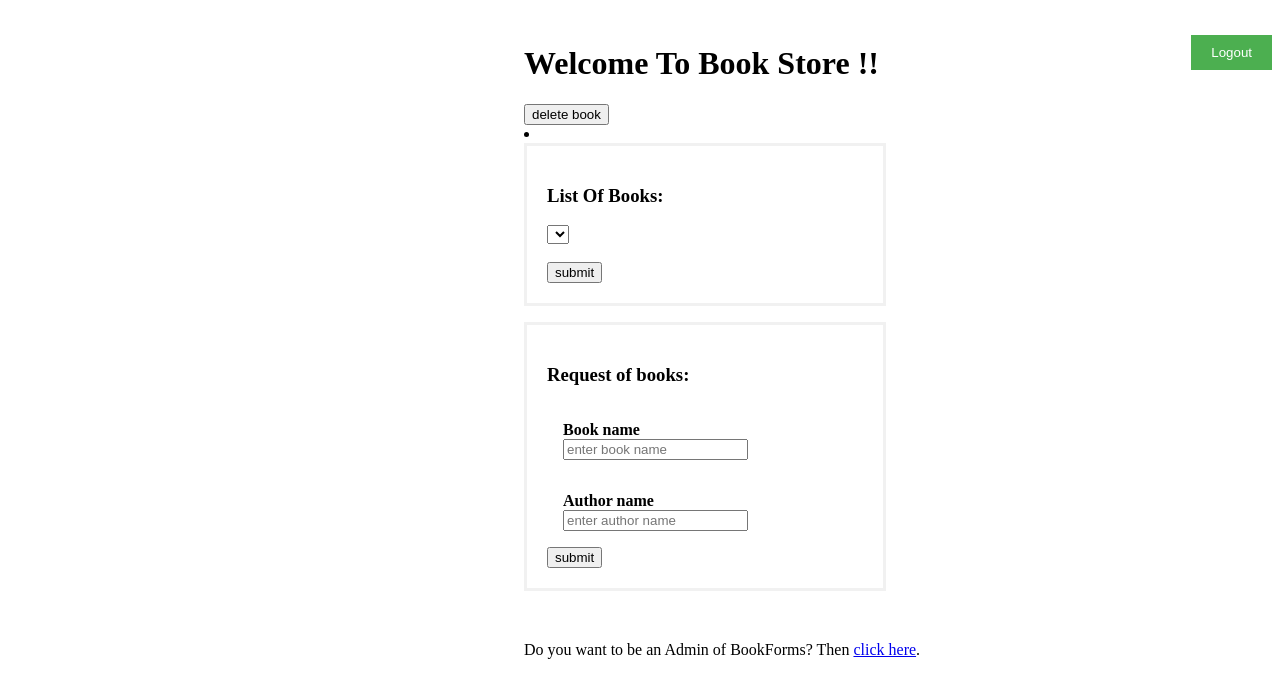
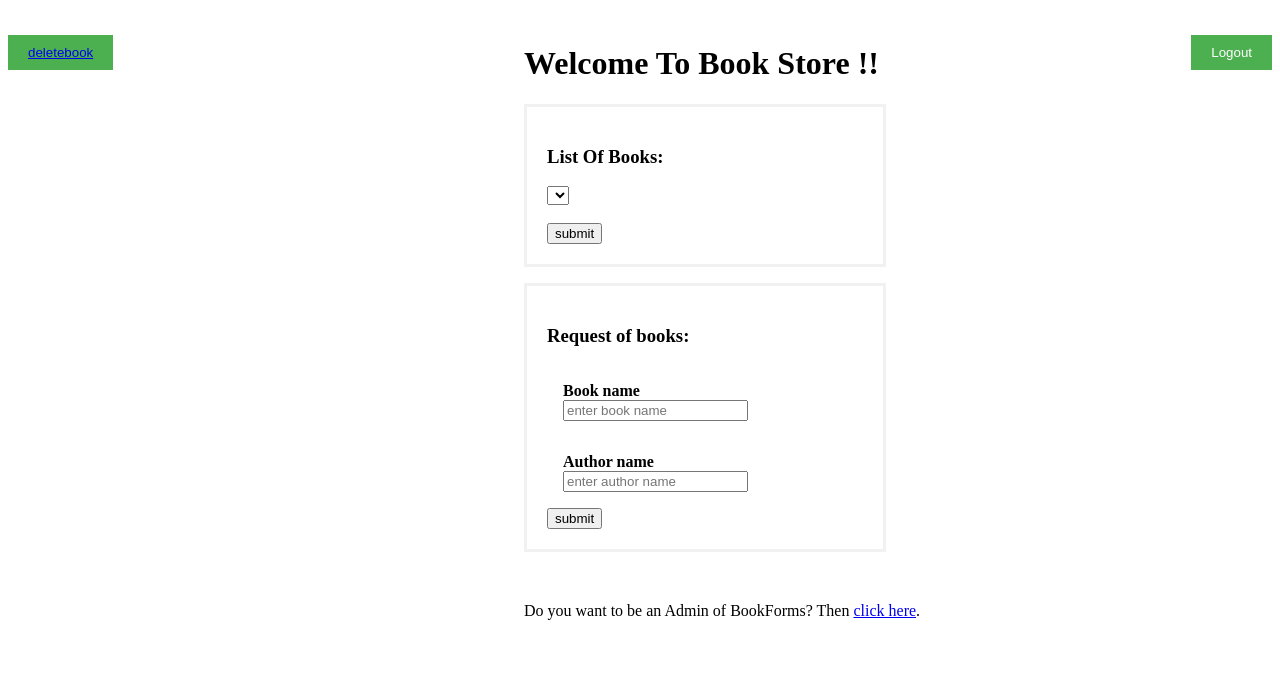
Before and after one commit to ShaikJohnShaida/bookform, a Flask app: template templates/userpage.html in a window 1280 px wide. Shown: the top 698 px of the page. Run offline with Flask 2, Linux system fonts and the light colour scheme; the template is opened without the code that fills it: most values are stand-ins (such as "Sample title", 1, 10 or a date in 2020); lists and menus that the app fills with data are empty; some libraries are stand-ins or nearby versions.

Commit message:
book delete option

```diff
--- a/main.py
+++ b/main.py
@@ -353,7 +353,9 @@ def resetpasswordstore():
      else:
          return 'Don\'t try to change the uid'
 
-
+@app.route('/deletepage')
+def deletepage():
+    return render_template('deletebook.html')
 
 
 @app.route('/adminlogin', methods=['POST'])
@@ -408,6 +410,7 @@ def get_book():
     logging.info(bookdata)
     headers = {'Content-Type': 'application/json'}
     return bookdata,200,headers
+
 
 @app.route('/adminlogout')
 def adminlogout():
@@ -559,9 +562,6 @@ def bookupdate(bookID):
 
 @app.route('/Book/<bookID>',methods = ['DELETE'])
 def bookdelete(bookID):
-    if mykey !=request.headers.get('key'):
-        return make_response(jsonify({'error': 'Invalid yor authorized key',"id":bookID}), 404)
-    else:
         book=Books.get_by_id(int(bookID))
         book.key.delete()
         return make_response(jsonify({"result" : "Book Successfully deleted with givn id",'bookid':bookID}))
@@ -602,5 +602,18 @@ def sample():
     if more or next_cursor:
          book = {'books': dic, "cursor": next_cursor.urlsafe(), "more": more}
          return jsonify(book)
+
+
+@app.route('/bookdeatil/<bookname>')
+def bookdetail(bookname):
+    book=Books.query(Books.name==bookname).get()
+    logging.info(book)
+    dic=[]
+    dict.append({"id": book.key.id(), "bookname": book.name, "author": book.author, "gener": book.genre})
+    bookdata = json.dumps({"Books": dict})
+    logging.info(bookdata)
+    headers = {'Content-Type': 'application/json'}
+    return bookdata, 200, headers
+
 if __name__ == '__main__':
     app.run(debug=True)
--- a/static/myjavascript.js
+++ b/static/myjavascript.js
@@ -37,6 +37,8 @@ function booklist() {
                 console.log(o);
                 var elm = document.getElementById("options");
                elm.innerHTML = elm.innerHTML + "<option>" + o.bookname+ "</option>";
+               document.getElementById("options").disabled=true;
+
             })
         }
     }
--- a/static/stylesheet/droupdown.css
+++ b/static/stylesheet/droupdown.css
@@ -14,7 +14,7 @@
 }
 
 /* The container <div> - needed to position the dropdown content */
-.dropdownlist {
+.dropdown_list {
     position: relative;
     display: inline-block;
 }
--- a/static/stylesheet/userpage.css
+++ b/static/stylesheet/userpage.css
@@ -9,6 +9,18 @@ position: absolute;
 right: 8px;
 top: 5px;
 }
+.bt{
+background-color: #4CAF50;
+color: white;
+padding: 10px 20px;
+margin: 30px 0;
+border: none;
+cursor: pointer;
+position: absolute;
+left: 8px;
+top: 5px;
+}
+
 
 .btn a{
 text-decoration:none;
--- a/static/userpage.js
+++ b/static/userpage.js
@@ -71,17 +71,73 @@ function book() {
    var xhttp = new XMLHttpRequest();
     xhttp.onreadystatechange = function() {
         if (this.readyState == 4 && this.status == 200) {
-            var data = JSON.parse(this.responseText)
+           var data = JSON.parse(this.responseText)
            bookdata=data["Books"]
-
-            bookdata.forEach(function(o){
+           bookdata.forEach(function(o){
                 console.log(o);
-                var elm = document.getElementById("book");
-               elm.innerHTML = elm.innerHTML + "<ul>" + o.bookname+ "</ul>";
-               document.getElementById("myDropdown").classList.toggle("show");
+                var elm = document.getElementById("test");
+                elm.innerHTML = elm.innerHTML + "<a href=# id = bookdetails >" + o.bookname + "</a>";
+               $("#booknam").toggle();
+             //  $("#author").toggle();
+               // $("#genre").toggle();
+               $("#booklist").hide();
             })
         }
     }
  xhttp.open("GET", "/get_book", true);
  xhttp.send();
 }
+//function booklist(bookname) {
+//   var xhttp = new XMLHttpRequest();
+//    xhttp.onreadystatechange = function() {
+//        if (this.readyState == 4 && this.status == 200) {
+//            var data = JSON.parse(this.responseText)
+//           bookdata=data["Books"]
+//           var elm1 = document.getElementById("author");
+//               elm1.innerHTML = elm1.innerHTML + "<li>" + o.author + "</li>";
+//           var elm2 = document.getElementById("genre");
+//               elm2.innerHTML = elm2.innerHTML + "<li>" + o.gener + "</li>";
+//
+//
+////            bookdata.forEach(function(o){
+////                console.log(o);
+////                var elm = document.getElementById("options");
+////               elm.innerHTML = elm.innerHTML + "<option>" + o.bookname+ "</option>";
+//            })
+//        }
+//    }
+// xhttp.open("GET", "/bookfilter/<bookname>", true);
+// xhttp.send();
+//}
+//
+//$('#bookdetails').click(function(){
+//		$('#dropdown-menu').slideToggle('s3low');
+//	});
+
+
+
+
+
+
+//function submenu() {
+//   var xhttp = new XMLHttpRequest();
+//    xhttp.onreadystatechange = function() {
+//        if (this.readyState == 4 && this.status == 200) {
+//            var data = JSON.parse(this.responseText)
+//           bookdata=data["Books"]
+//
+//            bookdata.forEach(function(o){
+//                console.log(o);
+//                var elm1 = document.getElementById("submenu");
+//                var elm2 = document.getElementById("submenu");
+//               elm1.innerHTML = elm.innerHTML + "<li>" + o.author+ "</li>";
+//               elm2.innerHTML = elm.innerHTML + "<li>" + o.genre+ "</li>";
+//
+//              // $("#myDropdown").toggle();
+//               $("book").hide();
+//            })
+//        }
+//    }
+// xhttp.open("GET", "/get_book", true);
+// xhttp.send();
+//}
--- a/templates/userpage.html
+++ b/templates/userpage.html
@@ -2,29 +2,22 @@
 <head>
 <title>homepage</title>
 <link type="text/css" rel="stylesheet" href="/static/stylesheet/userpage.css"/>
-    <!--<link type="text/css" rel="stylesheet" href="/static/stylesheet/droupdown.css"/>-->
 </head>
 <body>
 
+<div class="container">
+
+  <div class="delete">
+    <!--<button  onclick="book()" type="button" data-toggle="dropdown">delete book-->
+    <!--</button>-->
+     <div>
+        <button type="button" class="bt"><a href="/deletepage">deletebook </a></button>
+    </div>
 <div class="main">
     <div>
         <button type="button" class="btn"><a href="/userlogout"> Logout </a></button>
     </div>
 <h1>Welcome To Book Store !!</h1>
-  <div class="dropdown_list">
-      <button id = "booklist", onclick="book()" class="dropbtn"> delete book</button>
-      <div id="myDropdown" class="dropdown-content">
-          <li  id="book"> </li>
-          </div>
-  </div>
-
-
-
-
-
-
-
-
 <form action="/bookread" method="post">
 
     <h3>List Of Books:</h3> <select id ="options" name="options" onclick = "booklist()">
```
Also changed, not shown: static/stylesheet/delete.js (added, +32 -0 lines), templates/deletebook.html (added, +45 -0 lines), 1 other file.
